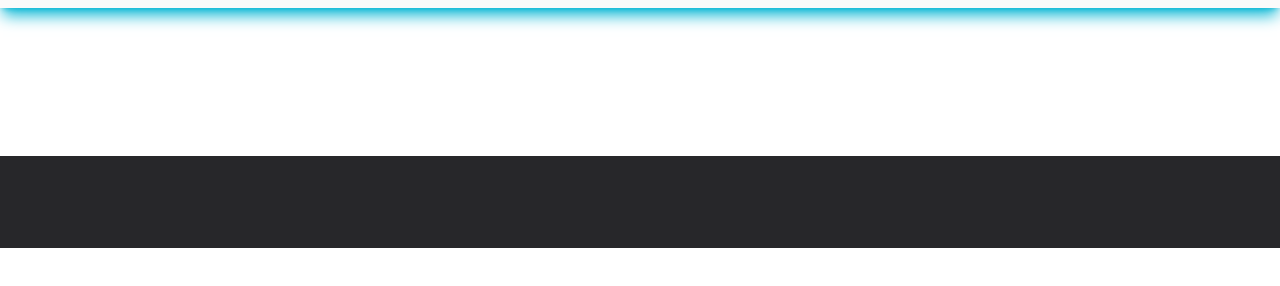
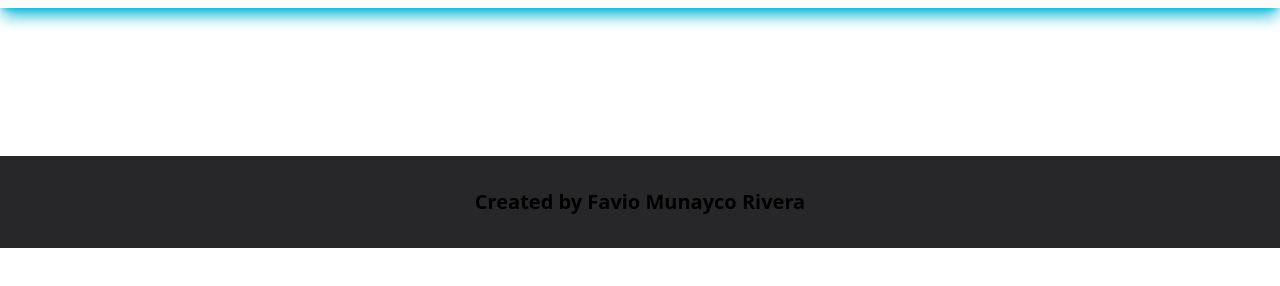
Before and after one commit to JebGy/p_sesion1, a plain HTML site: page index.html in a window 1280 px wide. Shown: the part 100-386 px from the top of the page. Drawn offline with nearby package versions, Linux system fonts and the light colour scheme; no server answers.

Commit message:
Update index.html

```diff
--- a/index.html
+++ b/index.html
@@ -34,7 +34,7 @@
     <footer
       class="w-full h-fit p-8 flex flex-col justify-center items-center text-xl bg-zinc-800"
     >
-      <p class="text-transparent font-black">Created by Favio Munayco Rivera</p>
+      <p class="font-black">Created by Favio Munayco Rivera</p>
     </footer>
   </body>
   <script src="index.js" type="text/javascript"></script>
```
